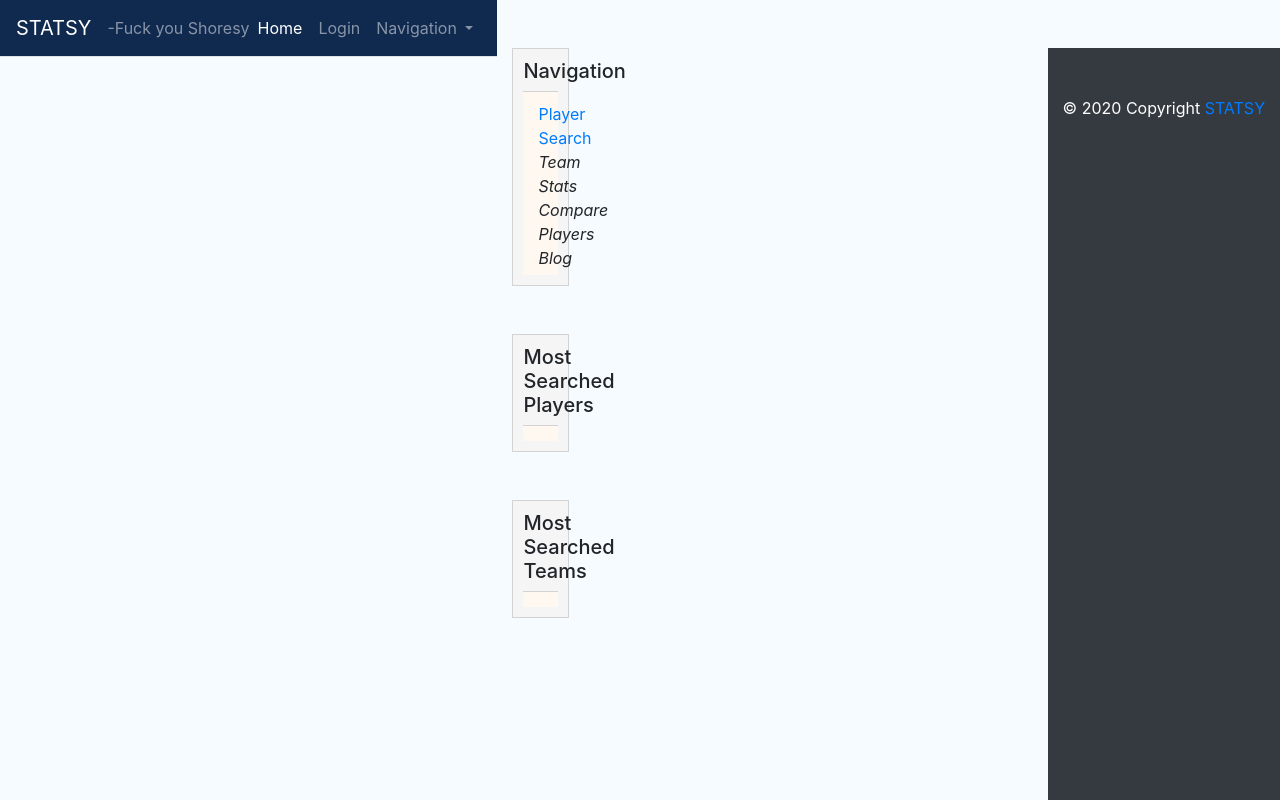
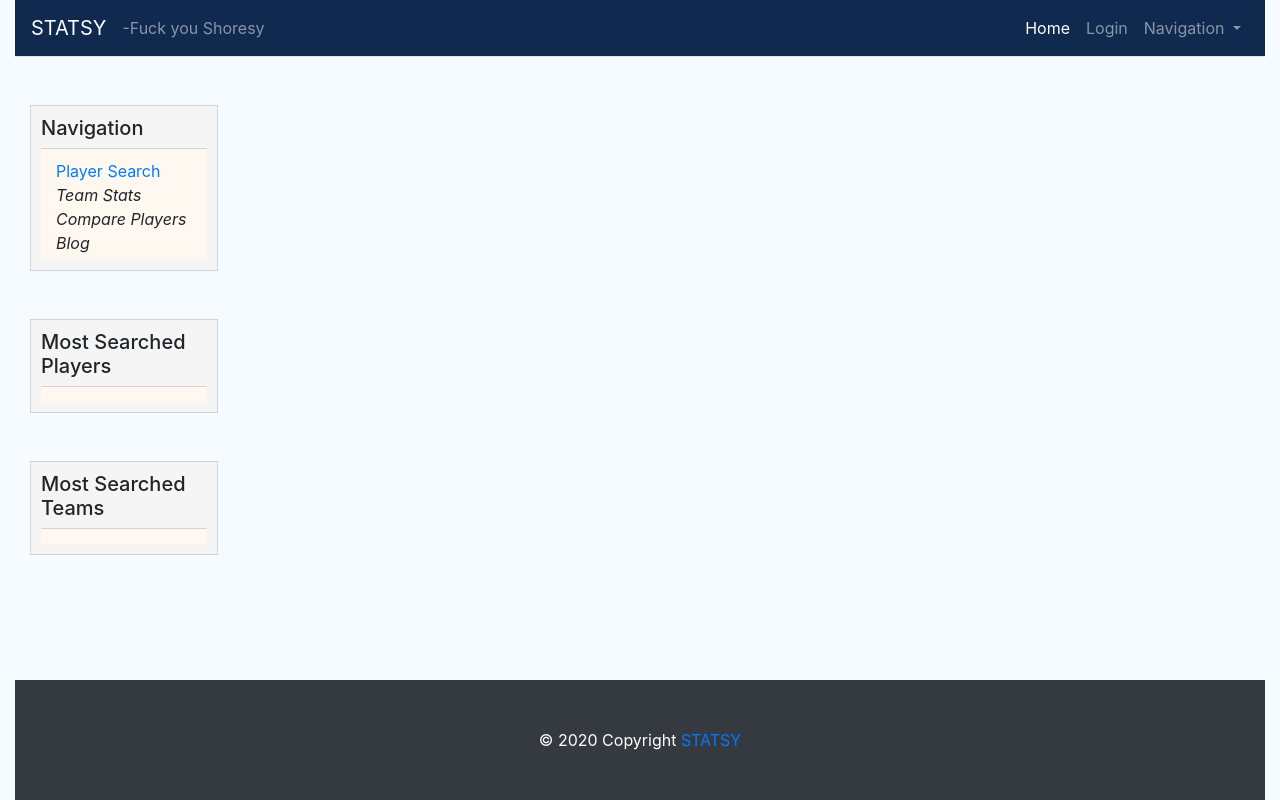
Before and after one commit to RippyTheGator/statsy, a Django app: template blog/templates/blog/home.html in a window 1280 px wide. Run offline with Django 3.2, Linux system fonts and the light colour scheme; the template is opened without the code that fills it, so the values that code supplies are empty; some libraries are stand-ins or nearby versions.

Commit message:
index changes

```diff
--- a/stats/templates/stats/index.html
+++ b/stats/templates/stats/index.html
@@ -22,7 +22,7 @@
 
  </head>
 
- <body class="d-flex " style="min-height: 100vh; background-color: #f5fbff">
+ <body class="d-flex flex-column container-fluid" style="min-height: 100vh; background-color: #f5fbff">
      <!-- Page Content -->
      <header>
          <nav class="navbar navbar-expand-lg navbar-dark border-bottom" style="background-color:#10294f">
```
